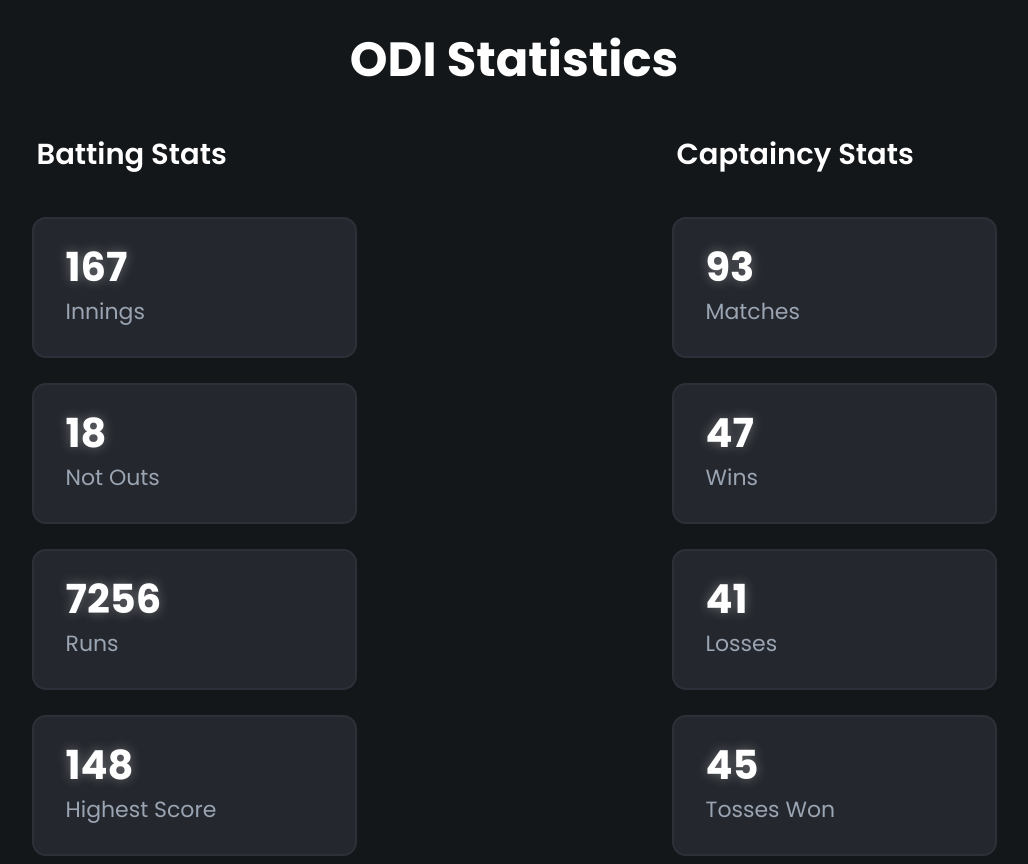
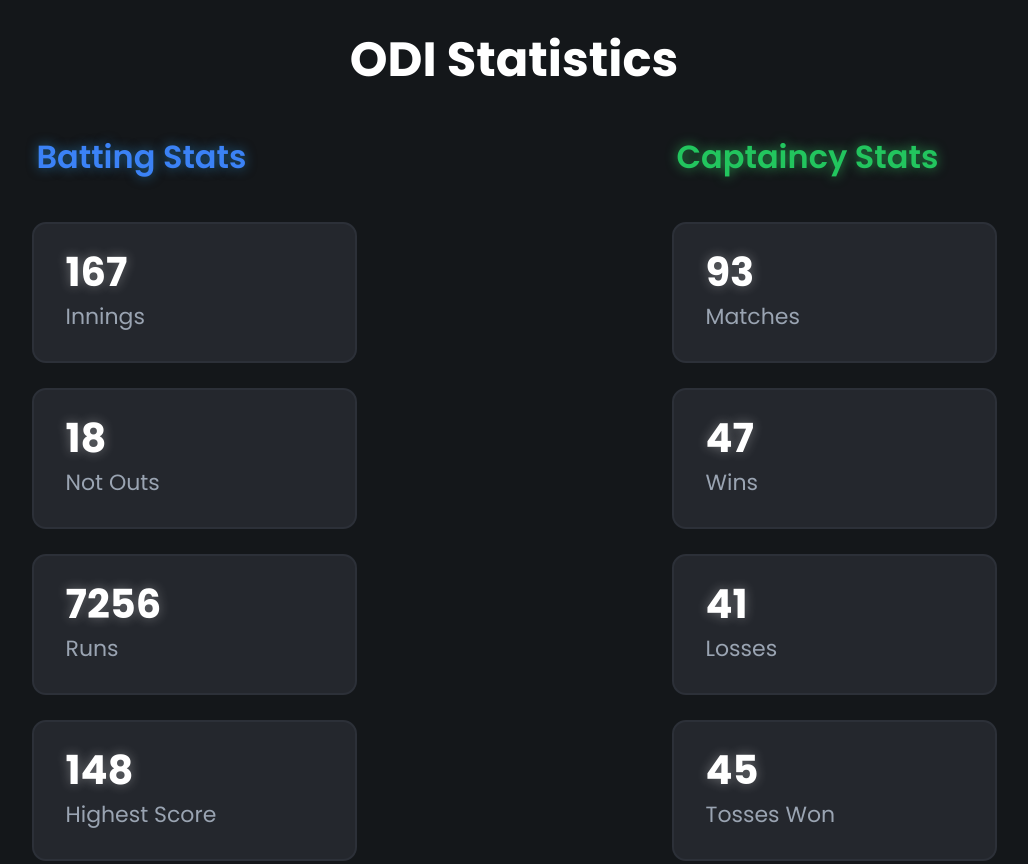
Before and after one commit to Tommy12356F/kanewilliamson_portfolio, a plain HTML site: page index.html in a window 1280 px wide. Shown: the part 6700-7564 px from the top of the page, without its empty margins (126-1154 px from the left). Drawn offline with nearby package versions, Linux system fonts and the light colour scheme; a web font is replaced by a local one.

Commit message:
Improved headings and added glow effect using text-shadow

```diff
--- a/index.html
+++ b/index.html
@@ -211,7 +211,7 @@
             <div class="stats-grid">
 
                 <div class="stats-card">
-                    <h3>Batting Stats</h3>
+                    <h3 class="heada">Batting Stats</h3>
 
                     <ul>
                         <li>
@@ -272,7 +272,7 @@
                 </div>
 
                 <div class="stats-card">
-                    <h3>Captaincy Stats</h3>
+                    <h3 class="headb">Captaincy Stats</h3>
 
                     <ul>
                         <li>
@@ -320,7 +320,7 @@
             <div class="stats-grid">
 
                 <div class="stats-card">
-                    <h3>Batting Stats</h3>
+                    <h3 class="heada">Batting Stats</h3>
 
                     <ul>
                         <li>
@@ -371,7 +371,7 @@
                 </div>
 
                 <div class="stats-card">
-                    <h3>Captaincy Stats</h3>
+                    <h3 class="headb">Captaincy Stats</h3>
 
                     <ul>
                         <li>
--- a/style.css
+++ b/style.css
@@ -408,7 +408,7 @@ header a:hover {
     transition: 0.3s ease-in-out;
 }
 .stats-card h3{
-    font-size: 29px;
+    font-size: 32px;
     margin: 5px;
     font-weight: 600;
     margin-bottom: 25px;
@@ -488,3 +488,14 @@ header a:hover {
         0 12px 30px rgba(0, 0, 0, 0.6),
         0 0 0 1px rgba(59, 130, 246, 0.15);
 }
+.heada{
+    color: #3b82f6;
+    text-shadow: 0 0 12px rgba(45, 153, 224, 0.55);
+
+}
+
+.headb{
+    color: #22c55e;
+    text-shadow: 0 0 12px rgba(59, 246, 118, 0.55);
+
+}
```
